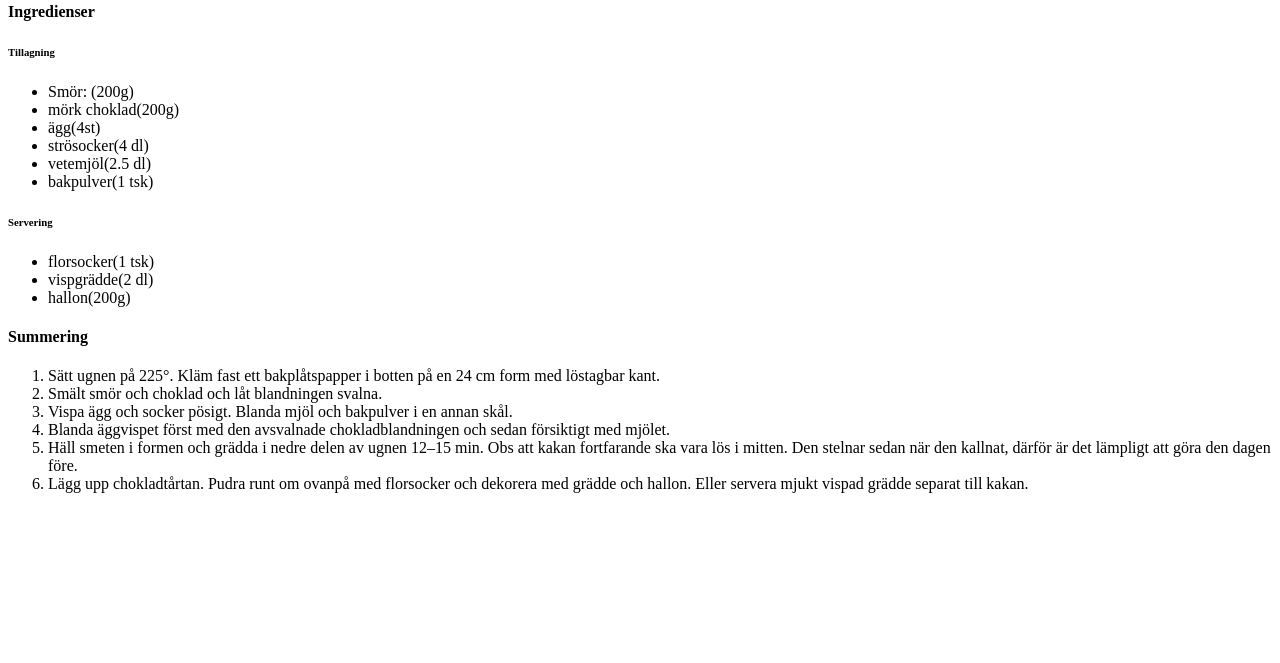
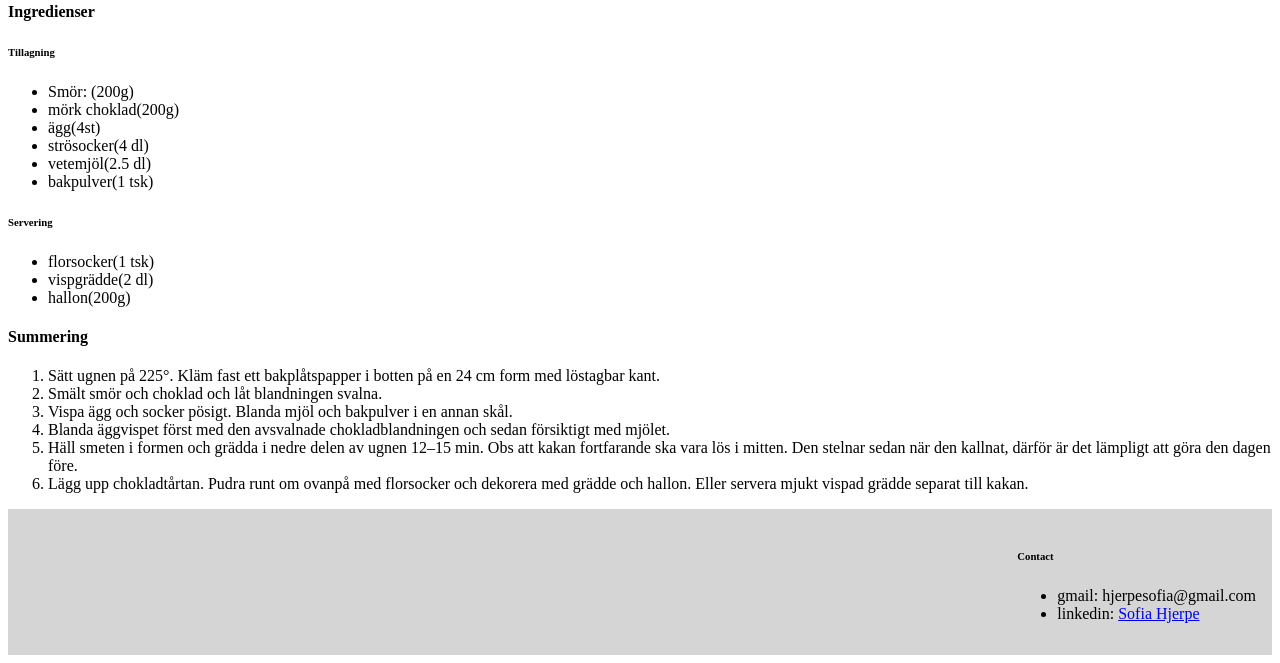
Before and after one commit to SofiaHjerpe/Lexicon-recipe, a plain HTML site: page index.html in a window 1280 px wide. Shown: the part 523-1186 px from the top of the page. Before the commit the page ends 1032 px from the top, so only its background shows below. Drawn offline with Linux system fonts and the light colour scheme.

Commit message:
add footer

```diff
--- a/index.html
+++ b/index.html
@@ -52,6 +52,15 @@
              </summary>
         </section>
         </section>
+        <footer>
+            <section>
+                <h6>Contact</h6>
+                <ul>
+                    <li>gmail: hjerpesofia@gmail.com</li>
+                    <li>linkedin: <a href="https://www.linkedin.com/in/sofia-hjerpe-17b171178/">Sofia Hjerpe</a></li>
+                </ul>
+            </section>
+        </footer>
     </main>
 </body>
 </html>
@@ -60,4 +69,11 @@
         max-width: 400px;
         max-height: 400px;
     }
+    footer {
+        display: flex;
+        justify-content: flex-end;
+        align-items: center;
+        background-color: #d5d5d5;
+        padding: 16px;
+    }
 </style>
```
